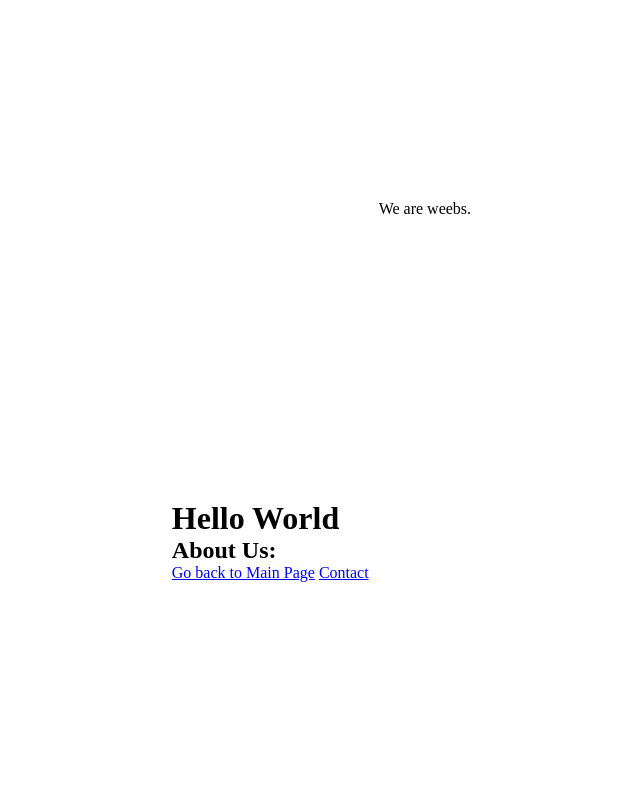
After one commit to MiguelAmaro/flask_project, a Flask app: template templates/about.html in a window 1280 px wide. The commit adds this page. Shown: the whole page, without its empty margins (48-688 px from the left). Run offline with Flask 3, Linux system fonts and the light colour scheme; the template is opened without the code that fills it, so the values that code supplies are empty.

Commit message:
fix some stuff but buggy but good enough

```diff
--- a/main.py
+++ b/main.py
@@ -15,9 +15,9 @@ app.config['SECRET_KEY'] = os.urandom(16)
 # CLASSES
 # ////////////////////////////////////////
 class SimpleForm(FlaskForm):
-    title            = StringField('Title', [validators.DataRequired()])
+    title            = StringField('Title', []) # validators.DataRequired()
     lang             = RadioField("Lang", choices=[("native","jp"),("romaji", "en")])
-    page_nav         = SelectField('Page Navigation', choices=[(1, 'Next Page'), (-1, 'Previous Page')])
+    page_nav         = SelectField('Page Navigation', choices=[(1, 'Next Page'), (0, 'This Page'), (-1, 'Previous Page')])
     page_title_count = IntegerField("TitlePerPage", [validators.NumberRange(min=4, max=4*25)])
     submit           = SubmitField('Submit')
 
@@ -79,29 +79,38 @@ def index():
         session['current_page_number']   = 0
     if 'current_page_maxcount' not in session:
         session['current_page_maxcount'] = 1
+    if 'title' not in session:
+        session['title']   = ""
+    if 'lang' not in session:
+        session['lang'] = "romaji"
+    if 'title count' not in session:
+        session['title count'] = 1
 
-    submitted_title      = None
-    submitted_lang       = "native"
-    submitted_titlecount = 1
+    current_page_number   = session["current_page_number"]
+    current_page_maxcount = session["current_page_maxcount"]
+    submitted_title      = session["title"]
+    submitted_lang       = session["lang"]
+    submitted_titlecount = session["title count"]
     submitted_nav_ctrl   = 0
 
     # FORM
     form = SimpleForm()
     if request.method == "POST":
-        submitted_title      = form.title.data
+        submitted_title      = form.title.data if form.title.data else None
         submitted_lang       = form.lang.data
         submitted_nav_ctrl   = int(form.page_nav.data) if form.page_nav.data else 0
         submitted_titlecount = form.page_title_count.data
 
+
+    # NOTE(): moved because theres a delay cause page number is updated after the api call
+    current_page_number    = clamp(current_page_number + submitted_nav_ctrl, 1, current_page_maxcount)
+
     # API CALL
-    current_page_number   = session["current_page_number"]
-    current_page_maxcount = session["current_page_maxcount"]
     api_data        = api_get_data(submitted_title, submitted_titlecount, current_page_number);
     form_data       = [submitted_title, submitted_lang, submitted_titlecount]
     media_data      = api_data["data"]["Page"]["media"]
     pagination_data = api_data["data"]["Page"]["pageInfo"]
     current_page_maxcount  = pagination_data["total"] if pagination_data else 1
-    current_page_number    = clamp(current_page_number + submitted_nav_ctrl, 1, current_page_maxcount)
     session["current_page_number"]   = current_page_number
     session["current_page_maxcount"] = current_page_maxcount
     # RENDER
@@ -109,11 +118,11 @@ def index():
 
 @app.route('/about')
 def about():
-    return 'We are learning about Web services and Web apps.'
+    return render_template("about.html")
 
 @app.route('/contact')
 def contact():
-    return 'You can contact us at gregory@cs.fiu.edu.'
+    return render_template("contact.html")
 
 # ////////////////////////////////////////
 # ENTRY POINT
--- a/static/styles.css
+++ b/static/styles.css
@@ -21,7 +21,7 @@
   margin: 0 0 auto auto;
   padding: 100px 10px 0 0;
 }
-.browser {
+.content {
   grid-area: b;
   max-width: 600px;
   max-height: 600px;
--- /dev/null
+++ b/templates/about.html
@@ -0,0 +1,28 @@
+<!DOCTYPE html>
+<html>
+<head>
+    <title>Project</title>
+    <link rel="stylesheet" type="text/css" href="{{ url_for('static', filename='styles.css') }}">
+</head>
+<body>
+    <div class="main_page">
+
+      <div class="bar_title">
+        <h1>Hello World</h1>
+        <h2>About Us:</h2>
+        <a href="{{url_for('index')}}">Go back to Main Page</a>
+        <a href="{{url_for('contact')}}">Contact</a>
+      </div>
+
+      <div class="bar_form">
+      </div>
+
+      <div class="content">
+        <div style="margin-top: 200px;">
+          We are weebs.
+        </div>
+      </div>
+
+
+</body>
+</html>
--- a/templates/index.html
+++ b/templates/index.html
@@ -10,13 +10,15 @@
       <div class="bar_title">
         <h1>Hello World</h1>
         <h2>Anime Titles:</h2>
+        <a href="{{url_for('about')}}">About</a>
+        <a href="{{url_for('contact')}}">Contact</a>
       </div>
 
       <div class="bar_form">
         {% include 'form.html' %}
       </div>
 
-      <div class="browser">
+      <div class="content">
         <h1>Recommended</h1>
         <div class="anime_card_grid">
             {% for item in media_data %}
```
Also changed, not shown: templates/contact.html (added, +28 -0 lines).
